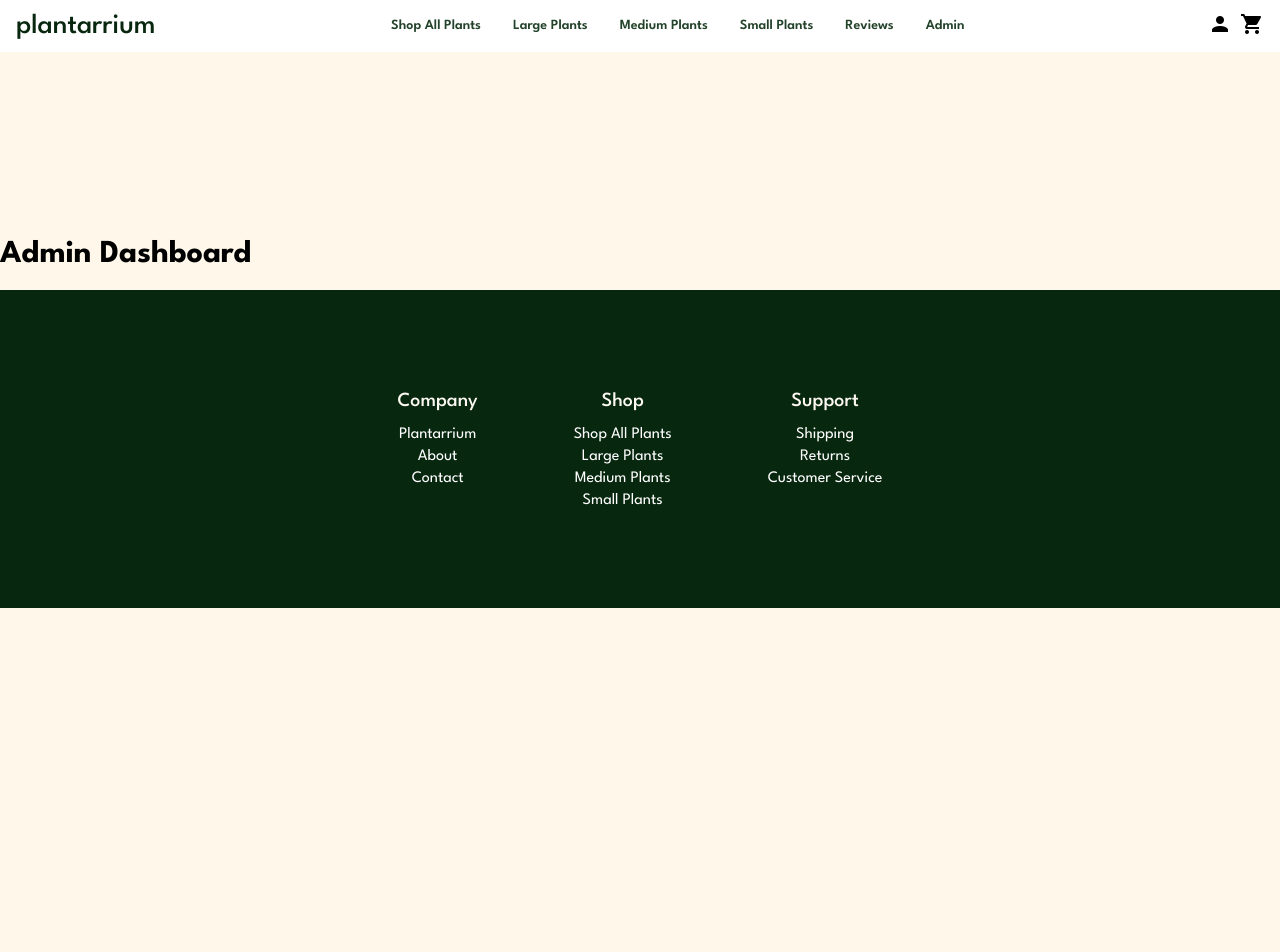
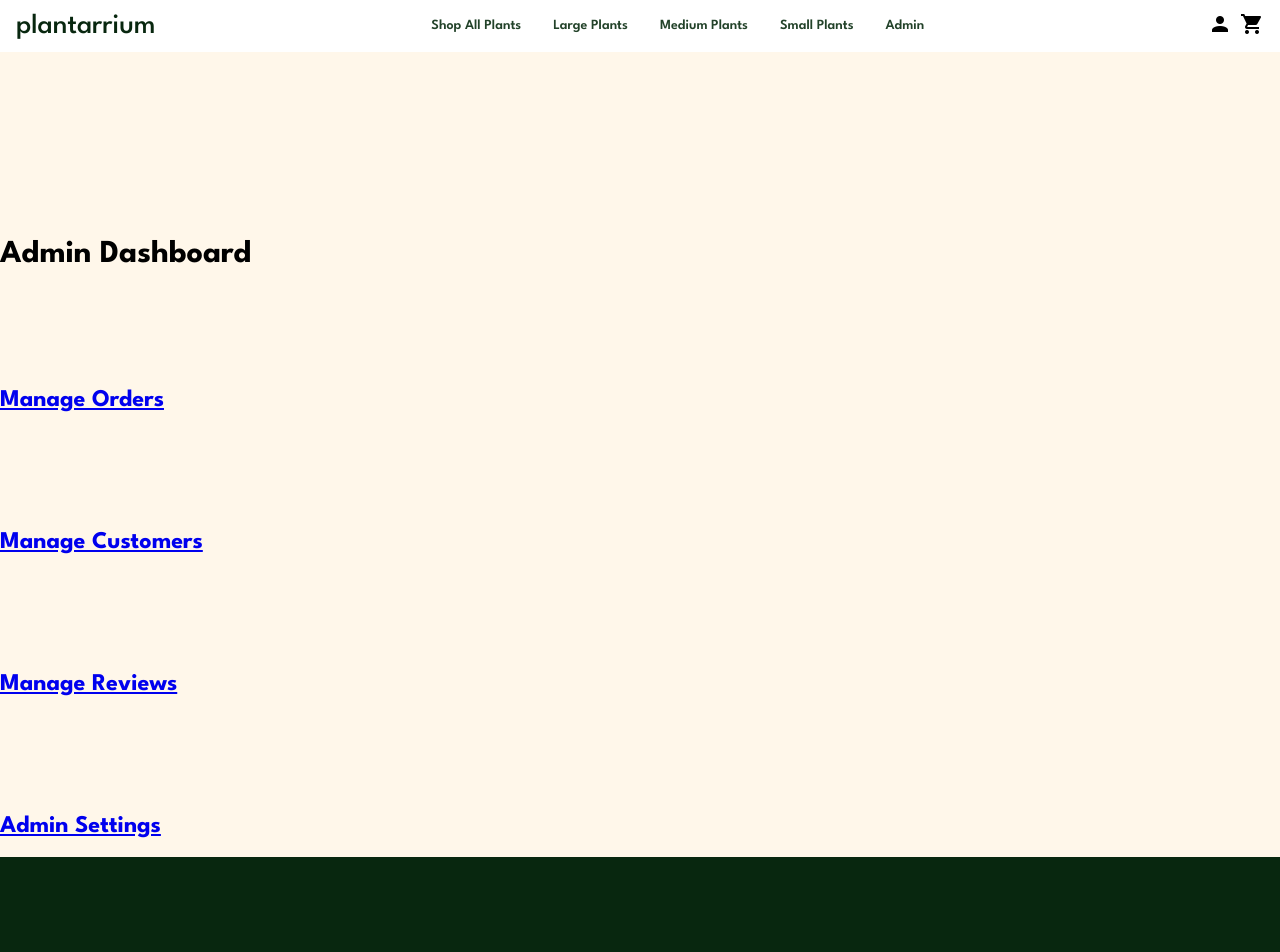
Before and after one commit to 2110-FTB-PT/infinite-loop, a React (Create React App) app: page /admin in a window 1280 px wide. Shown: the top 952 px of the page. Built offline with nearby package versions, Linux system fonts and the light colour scheme; no server answers.

Commit message:
created a very basic admin dash for orders, customers, reviews, admin

```diff
--- /dev/null
+++ b/src/components/Admin/AdminDash.js
@@ -0,0 +1,27 @@
+import React from 'react';
+import { Link } from "react-router-dom";
+import "../../style/Collections.css";
+
+const AdminDash = () => {
+
+    return (
+        <div>
+            <h1>Admin Dashboard</h1>
+
+            <div>
+                <Link to="/reviews"><h2>Manage Orders</h2></Link>
+            </div>
+            <div>
+                <Link to="/"><h2>Manage Customers</h2></Link>
+            </div>
+            <div>
+                <Link to="/reviews"><h2>Manage Reviews</h2></Link>
+            </div>
+            <div>
+                <Link to="/reviews"><h2>Admin Settings</h2></Link>
+            </div>
+        </div>
+    )
+}
+
+export default AdminDash;
--- a/src/components/Reviews.js
+++ b/src/components/Admin/Reviews.js
@@ -1,5 +1,6 @@
 import React from "react";
-import { deleteReview } from "../axios-services";
+import { Link } from "react-router-dom";
+import { deleteReview } from "../../axios-services/index";
 
 const Reviews = ({ user, token, reviews, setReviews }) => {
 
@@ -16,6 +17,7 @@ const Reviews = ({ user, token, reviews, setReviews }) => {
     }
     return (
         <div>
+            <Link to="/admin"><h2>Back to Admin Dashboard</h2></Link>
             <h1>Reviews</h1>
                         {reviews.map((review) => {
                             return (
--- a/src/components/AdminDash.js
+++ /dev/null
@@ -1,14 +0,0 @@
-import React from 'react';
-import "../style/Collections.css";
-
-
-const AdminDash = () => {
-
-    return (
-        <div>
-            <h1>Admin Dashboard</h1>
-        </div>
-    )
-}
-
-export default AdminDash;
--- a/src/components/App.js
+++ b/src/components/App.js
@@ -29,10 +29,10 @@ import SmallPlants from "./SmallPlants";
 import MediumPlants from "./MediumPlants";
 import LargePlants from "./LargePlants";
 import MyAccount from "./MyAccount/MyAccount";
-import Reviews from "./Reviews";
+import Reviews from "./Admin/Reviews";
 import ReviewsByProduct from "./ReviewsByProduct";
 import ProductPage from "./ProductPage";
-import AdminDash from "./AdminDash";
+import AdminDash from "./Admin/AdminDash";
 
 const App = () => {
   const [APIHealth, setAPIHealth] = useState("");
--- a/src/components/Navigation.js
+++ b/src/components/Navigation.js
@@ -24,9 +24,6 @@ const Navigation = () => {
           <Link to="/categories/smallplants" style={{ textDecoration: "none"}}>
           <div className="plant-categories-link">Small Plants</div>
           </Link>
-          <Link to="/reviews" style={{ textDecoration: "none"}}>
-          <div className="plant-categories-link">Reviews</div>
-          </Link>
           <Link to="/admin" style={{ textDecoration: "none"}}>
           <div className="plant-categories-link">Admin</div>
           </Link>
--- a/src/components/index.js
+++ b/src/components/index.js
@@ -1,5 +1,4 @@
 export { default as App } from './App';
-export { default as Reviews } from './Reviews'
 export { default as Cart } from "./Order/Cart";
 export { default as MyAccount } from "./MyAccount/MyAccount";
 export { default as MyOrders } from "./MyAccount/MyOrders";
```
